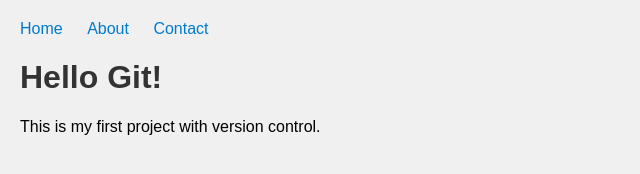
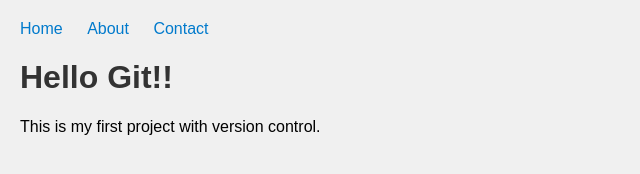
Before and after one commit to raizensoske/my-web-project, a plain HTML site: page index.html in a window 1280 px wide. Shown: the full height of the page, 0-640 px from the left. Drawn offline with Linux system fonts and the light colour scheme.

Commit message:
Update index.html

```diff
--- a/index.html
+++ b/index.html
@@ -12,7 +12,7 @@
             <li><a href="#contact">Contact</a></li>
         </ul>
     </nav>
-    <h1>Hello Git!</h1>
+    <h1>Hello Git!!</h1>
     <p>This is my first project with version control.</p>
 </body>
 </html>
```
